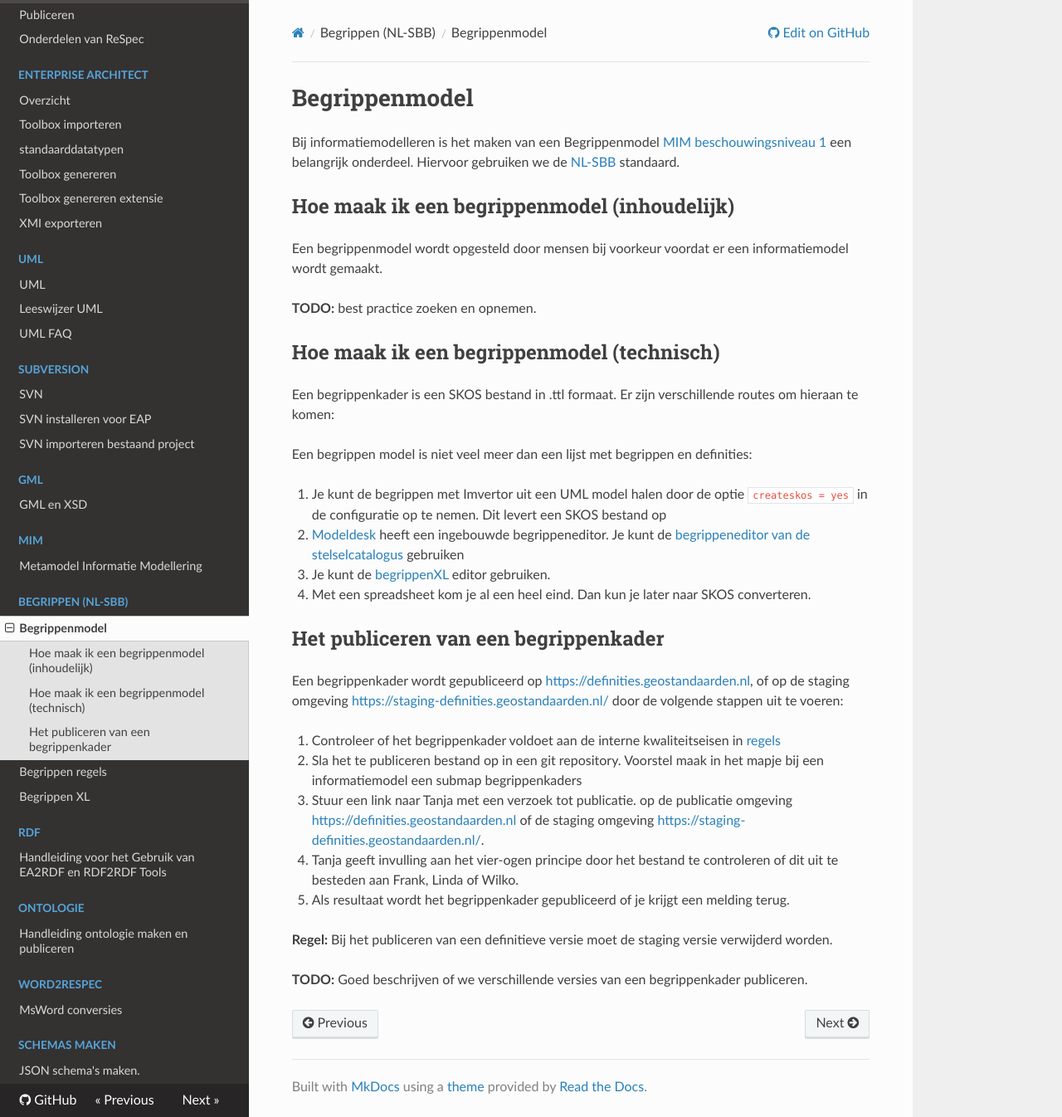
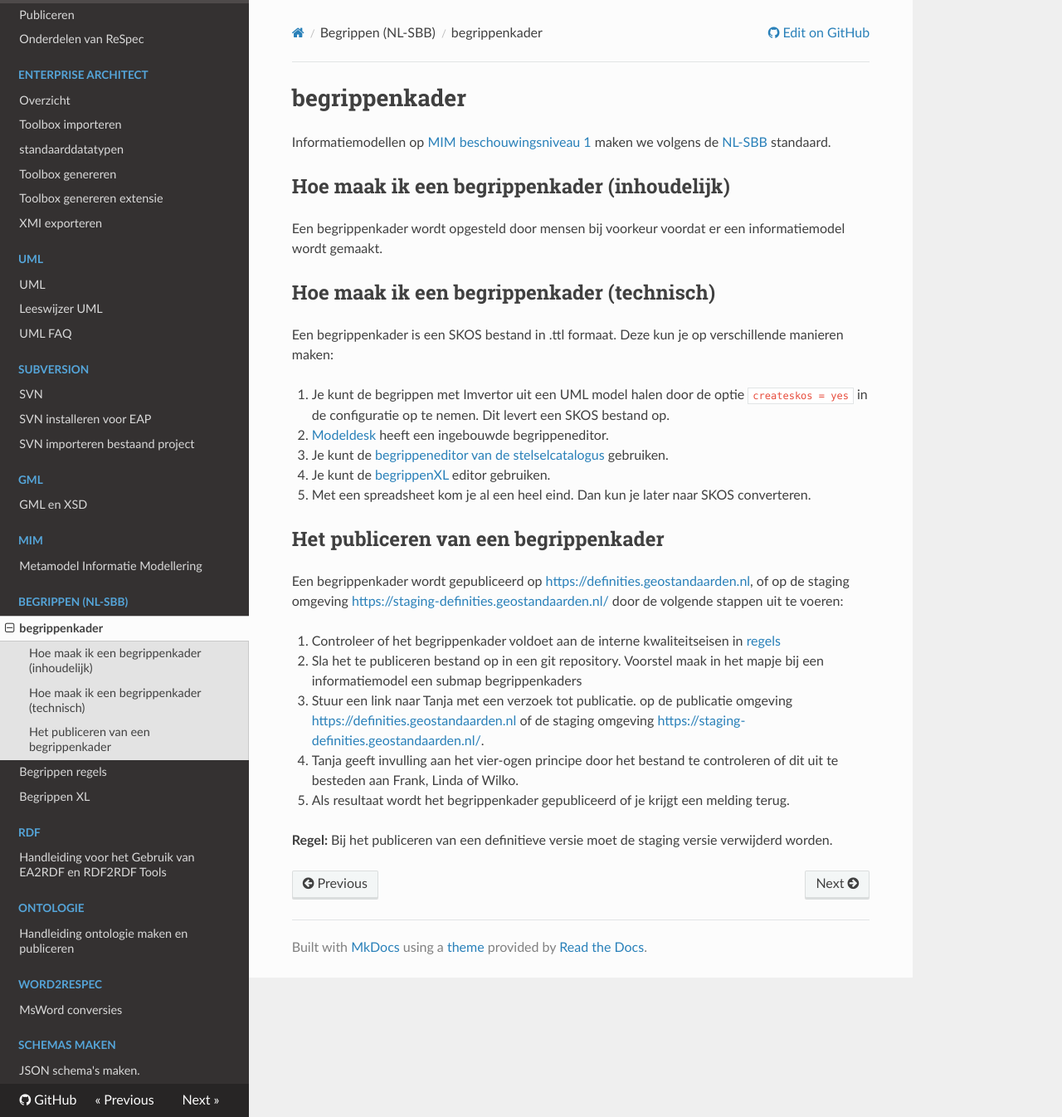
Before and after one commit to Geonovum/handleiding-tooling, an MkDocs documentation site: the page built from docs/Begrippen/index.md, in a window 1280 px wide and 1346 px high. Shown: the whole window at 83% size. Built offline with MkDocs 1.6.1, drawn with Linux system fonts in a browser that asks for light colours; nearby versions of some CDN libraries.

```diff
--- a/docs/Begrippen/index.md
+++ b/docs/Begrippen/index.md
@@ -1,23 +1,18 @@
-# Begrippenmodel
+# begrippenkader
 
-Bij informatiemodelleren is het maken van een Begrippenmodel [MIM beschouwingsniveau 1](https://docs.geostandaarden.nl/mim/mim/#beschouwingsniveau-1-model-van-begrippen) een belangrijk onderdeel. Hiervoor gebruiken we de [NL-SBB](https://docs.geostandaarden.nl/nl-sbb/nl-sbb/) standaard.
+Informatiemodellen op [MIM beschouwingsniveau 1](https://docs.geostandaarden.nl/mim/mim/#beschouwingsniveau-1-model-van-begrippen) maken we volgens de [NL-SBB](https://docs.geostandaarden.nl/nl-sbb/nl-sbb/) standaard.
 
-## Hoe maak ik een begrippenmodel (inhoudelijk)
+## Hoe maak ik een begrippenkader (inhoudelijk)
 
-Een begrippenmodel wordt opgesteld door mensen bij voorkeur voordat er een informatiemodel wordt gemaakt.
+Een begrippenkader wordt opgesteld door mensen bij voorkeur voordat er een informatiemodel wordt gemaakt.
 
-**TODO:** best practice zoeken en opnemen.
+## Hoe maak ik een begrippenkader (technisch)
 
-## Hoe maak ik een begrippenmodel (technisch)
+Een begrippenkader is een SKOS bestand in .ttl formaat. Deze kun je op verschillende manieren maken:
 
-Een begrippenkader is een SKOS bestand in .ttl formaat. Er zijn verschillende routes om hieraan te komen:
-
-Een begrippen model is niet veel meer dan een lijst met begrippen en definities:
-
-
-1. Je kunt de begrippen met Imvertor uit een UML model halen door de optie `createskos = yes` in de configuratie op te nemen. Dit levert een SKOS bestand op
+1. Je kunt de begrippen met Imvertor uit een UML model halen door de optie `createskos = yes` in de configuratie op te nemen. Dit levert een SKOS bestand op.
 1. [Modeldesk](https://app.modeldesk.io) heeft een ingebouwde begrippeneditor.
-Je kunt de [begrippeneditor van de stelselcatalogus](https://editor.stelselcatalogus.nl/) gebruiken
+1.  Je kunt de [begrippeneditor van de stelselcatalogus](https://editor.stelselcatalogus.nl/) gebruiken.
 1. Je kunt de [begrippenXL](BegrippenXL.md) editor gebruiken.
 1.  Met een spreadsheet kom je al een heel eind. Dan kun je later naar SKOS converteren.
 
@@ -31,8 +26,4 @@ Een begrippenkader wordt gepubliceerd op <https://definities.geostandaarden.nl>,
 4. Tanja geeft invulling aan het vier-ogen principe door het bestand te controleren of dit uit te besteden aan Frank, Linda of Wilko.
 5. Als resultaat wordt het begrippenkader gepubliceerd of je krijgt een melding terug.
 
-
-
 **Regel:** Bij het publiceren van een definitieve versie moet de staging versie verwijderd worden.
-
-**TODO:** Goed beschrijven of we verschillende versies van een begrippenkader publiceren.
```
Also changed, not shown: docs/Begrippen/begrippen-regels.md (+8 -2 lines), docs/ReSpec/ReSpec-onderdelen.md (+45 -52 lines), docs/ReSpec/ReSpec-publiceren.md (+5 -4 lines), docs/ReSpec/index.md (+3 -3 lines), docs/index.md (+4 -19 lines).
